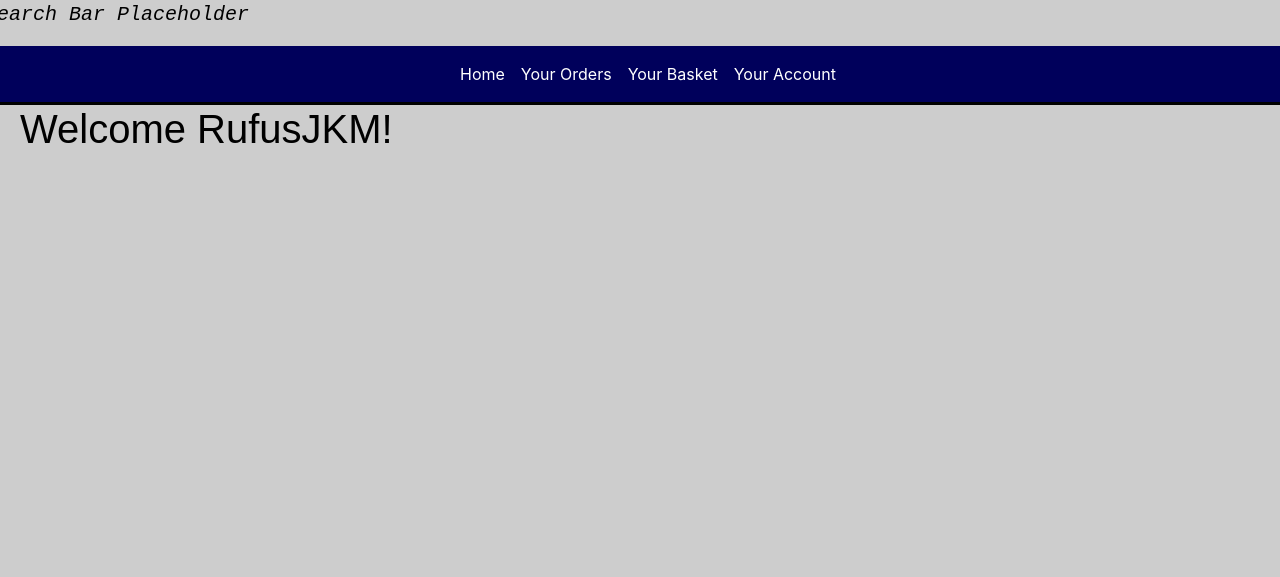
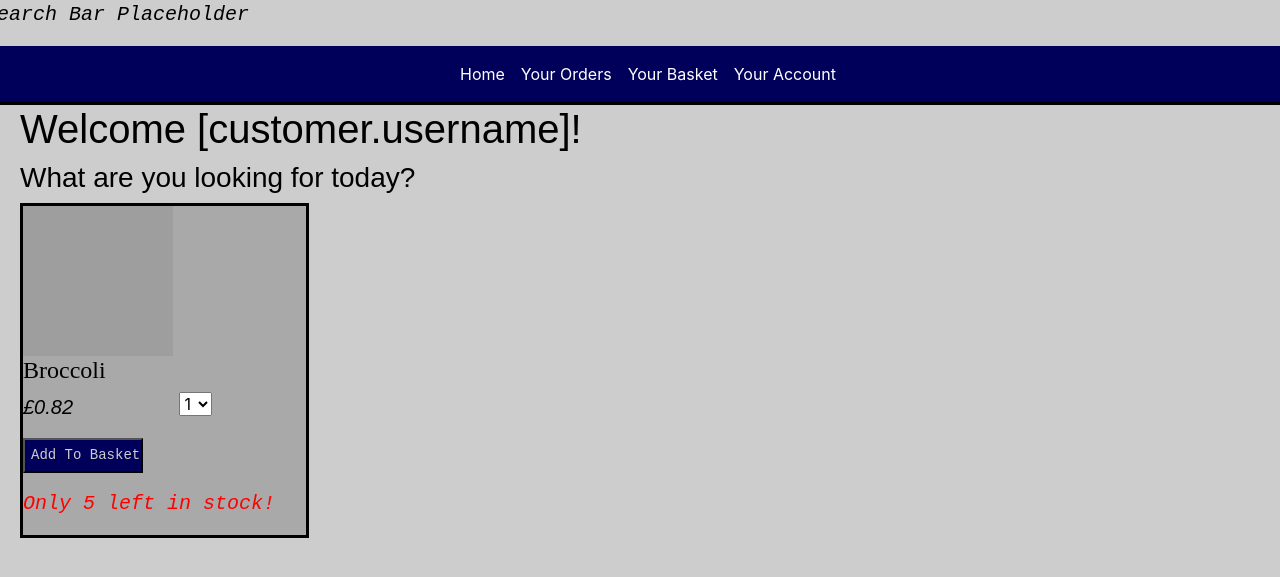
Before and after one commit to RufusJKM/webApplicationDevelopment, a Flask app: template Coursework_2/app/templates/home.html in a window 1280 px wide. Shown: the top 577 px of the page. Run offline with Flask 3, Linux system fonts and the light colour scheme; tables that the repository leaves empty hold one stand-in row (values such as "Sample post"); the template is opened without the code that fills it: values that come from a table or form of the project are taken from there, most other values are stand-ins (such as "Sample title", 1, 10 or a date in 2020); some libraries are stand-ins or nearby versions; grey boxes are pictures that could not be loaded.

Commit message:
Started home page

```diff
--- a/Coursework_2/app/static/shopStyleSheet.css
+++ b/Coursework_2/app/static/shopStyleSheet.css
@@ -73,3 +73,25 @@ p {
     font-size: 20px;
     font-style: oblique;
 }
+
+h4 {
+    font-family: Didot;
+}
+
+.warning {
+    color: red;
+    font-style: italic;
+}
+
+.price {
+    font-family: Arial, Helvetica, sans-serif;
+}
+
+.product {
+    border-style: solid;
+    background-color: darkgrey;
+}
+
+#add {
+    font-size: 14px;
+}
--- a/Coursework_2/app/templates/home.html
+++ b/Coursework_2/app/templates/home.html
@@ -1,4 +1,35 @@
 {% extends "base.html" %}
 {% block content %}
-<h1>Welcome {{ customer.username }}!</h1>
+<h1>Welcome [customer.username]!</h1>
+<h3>What are you looking for today?</h3>
+<div class="row">
+<div class="col-3">
+    <div class="product">
+        <div class="row">
+            <div class="col">
+                <img src="https://imgs.search.brave.com/wJjC7oqjjMLDi4gaZ_-c6bCGmueU5_WdpTskWSuMUXc/rs:fit:500:0:0:0/g:ce/aHR0cHM6Ly90NC5m/dGNkbi5uZXQvanBn/LzAxLzM4LzU5LzY1/LzM2MF9GXzEzODU5/NjUyOF9kRzdKOHhy/RVhST3pHa0UwUENn/S2pEV3ljbFlVV2Z6/ei5qcGc" alt="Broccoli Stock Image" width="150" height="150">
+            </div>
+            <div class="col">
+                <h4>Broccoli</h4>
+                <div class="row">
+                    <div class="col">
+                    <p class="price">£0.82</p>
+                    </div>
+                    <div class="col">
+                    <select name="quantity" id="quantity">
+                        <option value=1>1</option>
+                        <option value=2>2</option>
+                        <option value=3>3</option>
+                        <option value=4>4</option>
+                        <option value=5>5</option>
+                    </select>
+                    </div>
+                </div>
+                <p lang="en"><input class="button" id="add" type="button" value="Add To Basket" onclick="addToBasket()"></p></a>
+            </div>
+        </div>
+        <p class="warning">Only 5 left in stock!</p>
+    </div>
+</div>
+</div>
 {% endblock %}
```
Also changed, not shown: Coursework_2/app/static/homeScript.js (added, +12 -0 lines).
